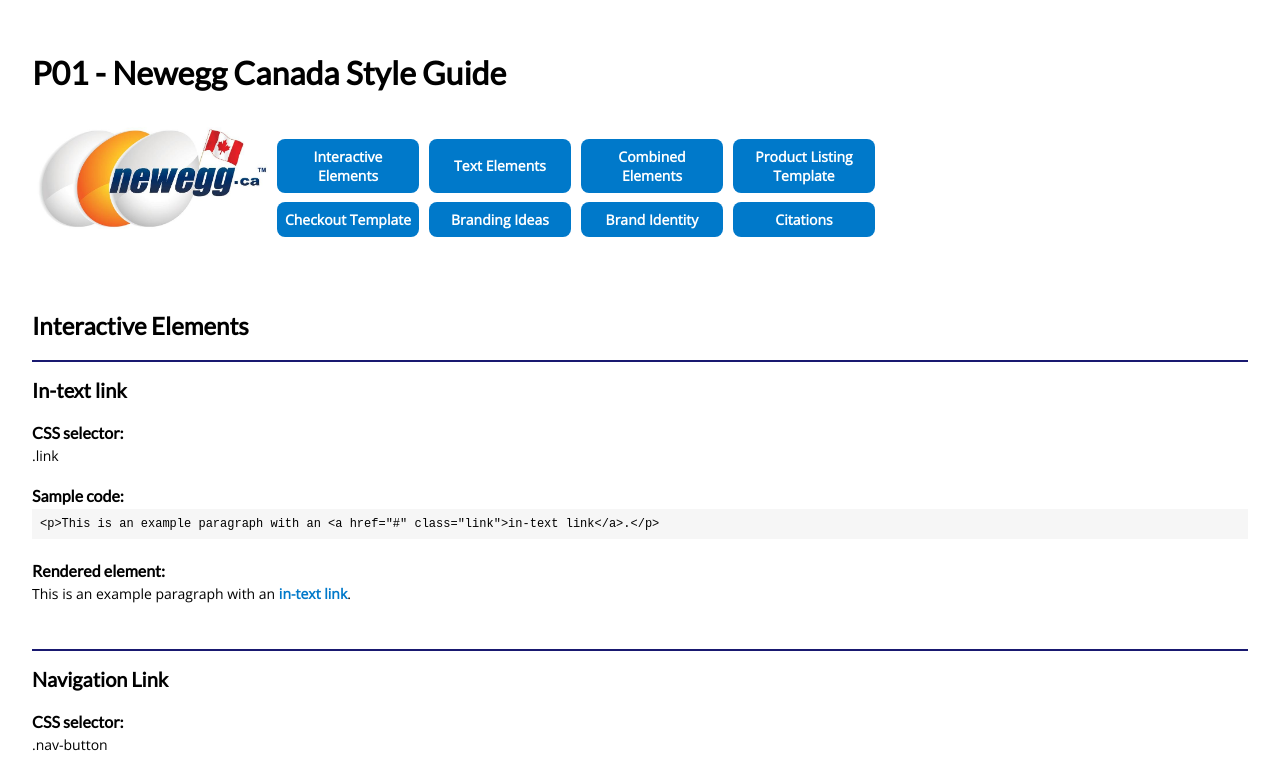
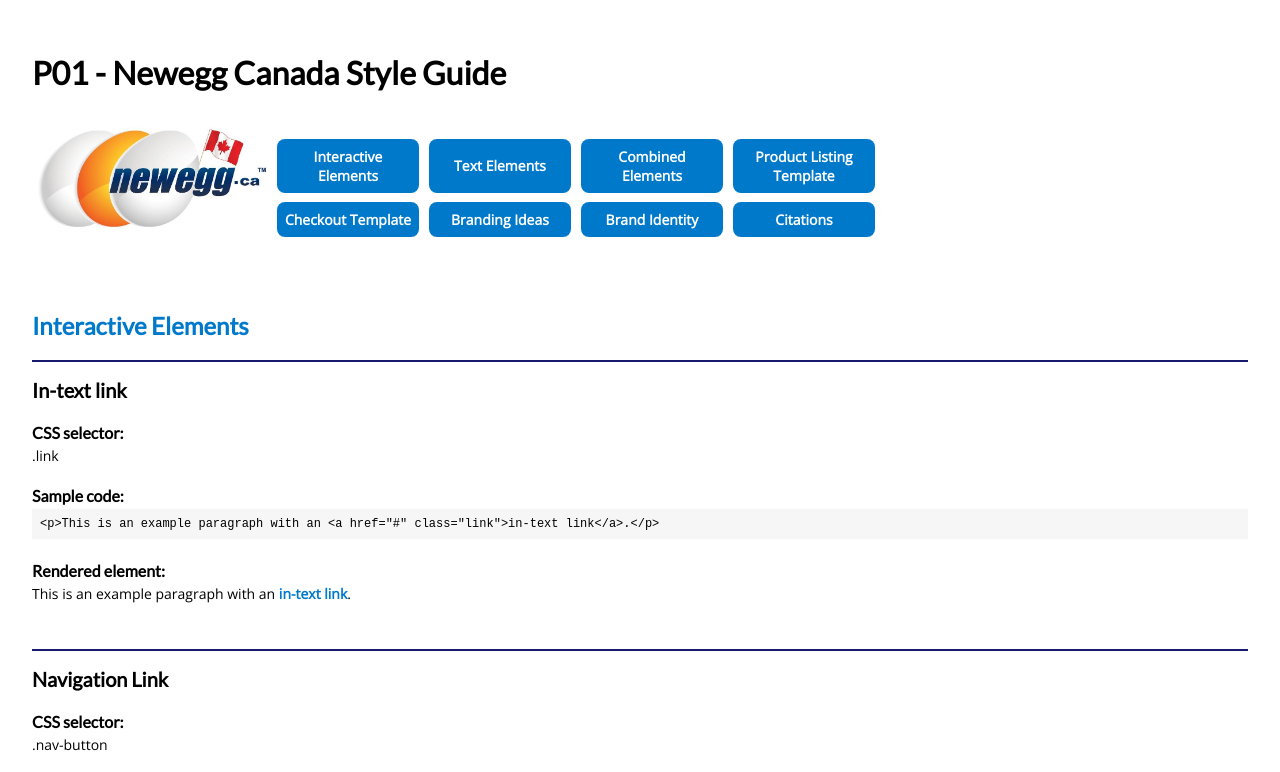
Before and after one commit to asoames/iat339P2, a plain HTML site: page index.html in a window 1280 px wide. Shown: the top 772 px of the page. Drawn offline with nearby package versions, Linux system fonts and the light colour scheme.

Commit message:
Changed h2 colour (test)
Just changed the h2 color to test GitKraken on my desktop

```diff
--- a/css/main.css
+++ b/css/main.css
@@ -32,6 +32,7 @@ h1, h2, h3, h4 {
 
 h2 {
     margin-top: 4rem;
+    color: #0079ca;
 }
 
 h3 {
```
